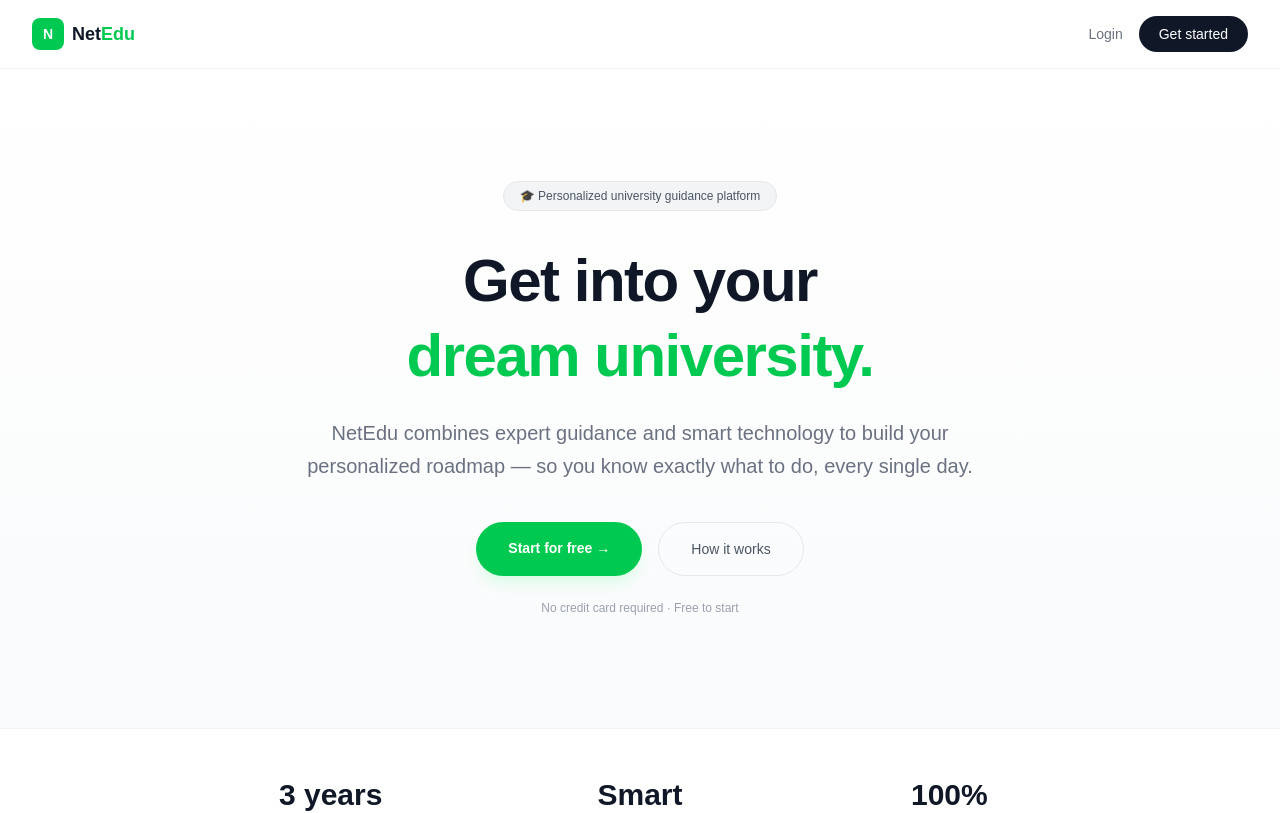
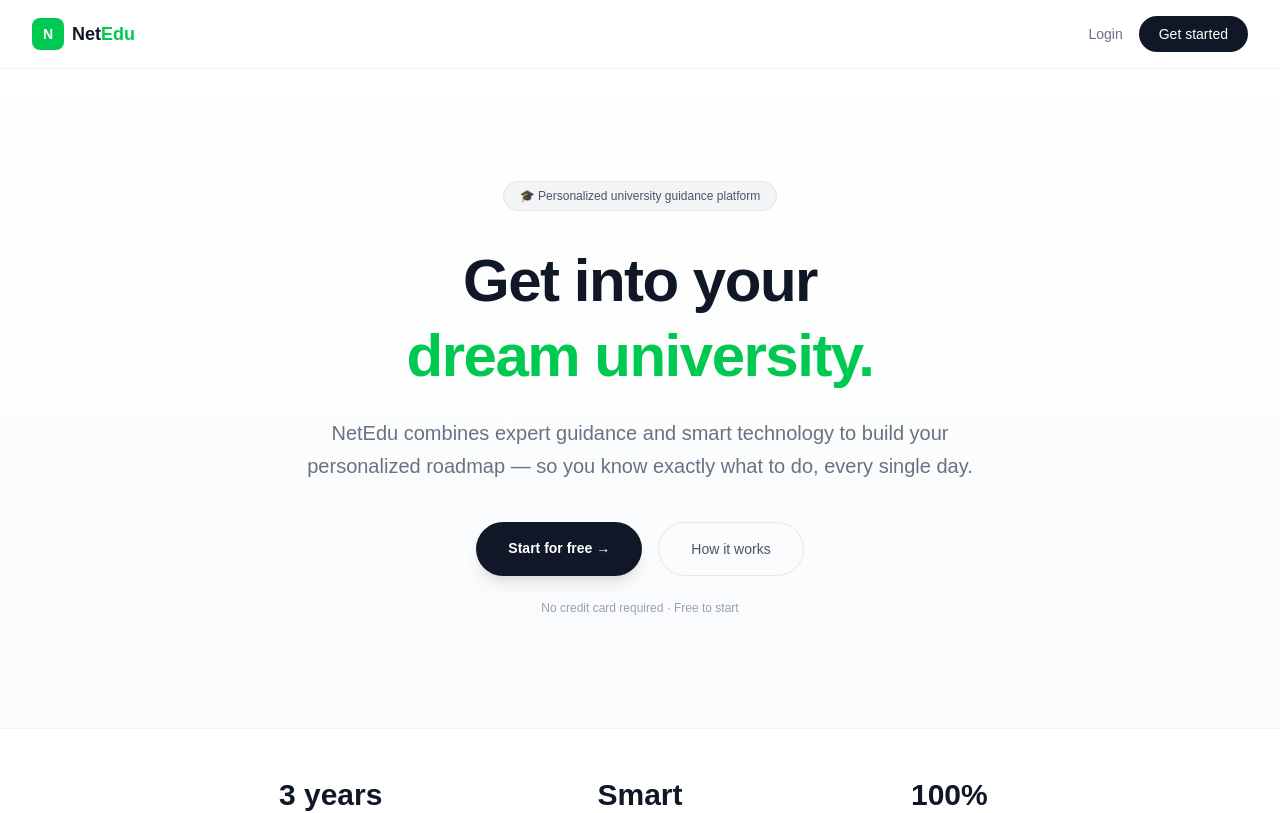
Before and after one commit to neteduegitimdanismanlik/netedu, a Next.js app: page / in a window 1280 px wide. Shown: the top 813 px of the page. Built offline with nearby package versions, Linux system fonts and the light colour scheme.

Commit message:
landing page final

```diff
--- a/app/page.tsx
+++ b/app/page.tsx
@@ -1,21 +1,21 @@
+import Link from 'next/link'
+
 export default function Home() {
   return (
     <main className="min-h-screen bg-white">
-      {/* NAVBAR */}
       <nav className="flex items-center justify-between px-8 py-4 border-b border-gray-100">
-        <div className="flex items-center gap-2">
+        <Link href="/dashboard" className="flex items-center gap-2">
           <div className="w-8 h-8 bg-green-500 rounded-lg flex items-center justify-center">
             <span className="text-white text-sm font-bold">N</span>
           </div>
           <span className="font-semibold text-gray-900 text-lg">Net<span className="text-green-500">Edu</span></span>
-        </div>
+        </Link>
         <div className="flex items-center gap-4">
           <a href="/auth" className="text-sm text-gray-500 hover:text-gray-800">Login</a>
           <a href="/auth" className="text-sm bg-gray-900 text-white px-5 py-2 rounded-full hover:bg-gray-700 font-medium">Get started</a>
         </div>
       </nav>
 
-      {/* HERO */}
       <section className="flex flex-col items-center justify-center text-center px-6 py-28 bg-gradient-to-b from-white to-gray-50">
         <div className="inline-flex items-center gap-2 bg-gray-100 text-gray-600 text-xs font-medium px-4 py-1.5 rounded-full mb-8 border border-gray-200">
           🎓 Personalized university guidance platform
@@ -28,7 +28,7 @@ export default function Home() {
           NetEdu combines expert guidance and smart technology to build your personalized roadmap — so you know exactly what to do, every single day.
         </p>
         <div className="flex flex-col sm:flex-row gap-4">
-          <a href="/auth" className="bg-green-500 text-white px-8 py-4 rounded-full font-semibold hover:bg-green-600 text-sm shadow-lg shadow-green-100">
+          <a href="/auth" className="bg-gray-900 text-white px-8 py-4 rounded-full font-semibold hover:bg-gray-700 text-sm shadow-lg">
             Start for free →
           </a>
           <a href="#how" className="border border-gray-200 text-gray-600 px-8 py-4 rounded-full font-medium hover:bg-gray-50 text-sm">
@@ -38,7 +38,6 @@ export default function Home() {
         <p className="text-xs text-gray-400 mt-6">No credit card required · Free to start</p>
       </section>
 
-      {/* STATS */}
       <section className="px-6 py-12 border-y border-gray-100">
         <div className="max-w-4xl mx-auto grid grid-cols-3 gap-8 text-center">
           <div>
@@ -56,32 +55,25 @@ export default function Home() {
         </div>
       </section>
 
-      {/* HOW IT WORKS */}
       <section id="how" className="px-6 py-20">
         <div className="max-w-5xl mx-auto">
           <h2 className="text-3xl font-bold text-center text-gray-900 mb-4">How it works</h2>
           <p className="text-center text-gray-500 mb-16 text-sm">Three simple steps to your dream university</p>
           <div className="grid grid-cols-1 md:grid-cols-3 gap-8">
             <div className="text-center">
-              <div className="w-14 h-14 bg-green-100 rounded-2xl flex items-center justify-center mx-auto mb-4">
-                <span className="text-2xl">📋</span>
-              </div>
+              <div className="w-14 h-14 bg-green-100 rounded-2xl flex items-center justify-center mx-auto mb-4"><span className="text-2xl">📋</span></div>
               <div className="text-xs font-semibold text-green-600 mb-2 uppercase tracking-wide">Step 1</div>
               <h3 className="font-semibold text-gray-800 mb-2 text-lg">Build your profile</h3>
               <p className="text-sm text-gray-500 leading-relaxed">Enter your grade, GPA, activities and target universities. Takes 2 minutes.</p>
             </div>
             <div className="text-center">
-              <div className="w-14 h-14 bg-blue-100 rounded-2xl flex items-center justify-center mx-auto mb-4">
-                <span className="text-2xl">🗺</span>
-              </div>
+              <div className="w-14 h-14 bg-blue-100 rounded-2xl flex items-center justify-center mx-auto mb-4"><span className="text-2xl">🗺</span></div>
               <div className="text-xs font-semibold text-blue-600 mb-2 uppercase tracking-wide">Step 2</div>
               <h3 className="font-semibold text-gray-800 mb-2 text-lg">Get your roadmap</h3>
               <p className="text-sm text-gray-500 leading-relaxed">We analyze your profile and build a week-by-week action plan tailored to your goals.</p>
             </div>
             <div className="text-center">
-              <div className="w-14 h-14 bg-purple-100 rounded-2xl flex items-center justify-center mx-auto mb-4">
-                <span className="text-2xl">🎓</span>
-              </div>
+              <div className="w-14 h-14 bg-purple-100 rounded-2xl flex items-center justify-center mx-auto mb-4"><span className="text-2xl">🎓</span></div>
               <div className="text-xs font-semibold text-purple-600 mb-2 uppercase tracking-wide">Step 3</div>
               <h3 className="font-semibold text-gray-800 mb-2 text-lg">Get accepted</h3>
               <p className="text-sm text-gray-500 leading-relaxed">Follow your plan, build your portfolio and apply to your matched universities with confidence.</p>
@@ -90,7 +82,6 @@ export default function Home() {
         </div>
       </section>
 
-      {/* FEATURES */}
       <section className="px-6 py-20 bg-gray-50">
         <div className="max-w-5xl mx-auto">
           <h2 className="text-3xl font-bold text-center text-gray-900 mb-16">Everything you need</h2>
@@ -129,7 +120,6 @@ export default function Home() {
         </div>
       </section>
 
-      {/* CTA */}
       <section className="px-6 py-24 bg-gray-900">
         <div className="max-w-2xl mx-auto text-center">
           <h2 className="text-3xl font-bold text-white mb-4">Ready to get started?</h2>
@@ -140,7 +130,6 @@ export default function Home() {
         </div>
       </section>
 
-      {/* FOOTER */}
       <footer className="px-8 py-8 border-t border-gray-100 flex items-center justify-between">
         <span className="font-semibold text-gray-800">Net<span className="text-green-500">Edu</span></span>
         <span className="text-xs text-gray-400">© 2026 NetEdu. All rights reserved.</span>
```
